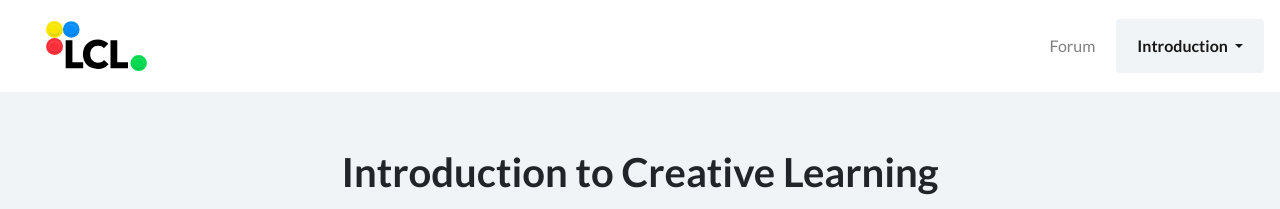
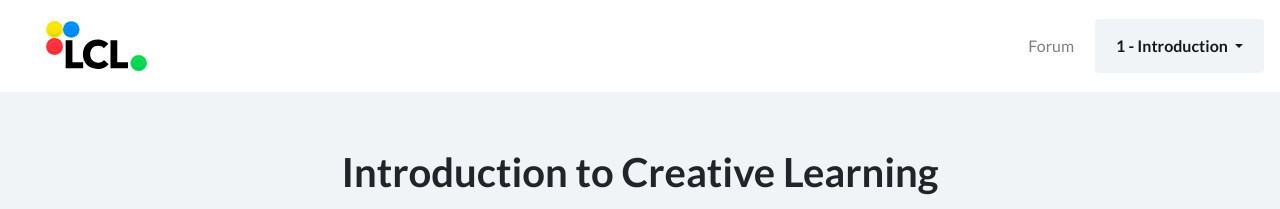
Before and after one commit to mitmedialab/lcl, a Jekyll site: the page built from _weeks/week1.md, in a window 1280 px wide and 900 px high. Shown: the top 209 px of the window. Built offline with Jekyll 4.4.1, drawn with Linux system fonts in a browser that asks for light colours; nearby versions of some CDN libraries.

Commit message:
Added all weeks to navbar module dropdown

```diff
--- a/_includes/navbar.html
+++ b/_includes/navbar.html
@@ -27,14 +27,15 @@
             <div class="dropdown-menu dropdown-menu-right">
               <a class="dropdown-item" href="{{ site.baseurl }}{% link get-started.md %}">Getting Started</a>
               <div class="dropdown-divider"></div>
-              {% for week in site.weeks %}
-                <a class="dropdown-item" href="{{ site.baseurl }}{{ week.url }}">
-                  {{week.navbar-name}}
-                  {% if site.current-week == week.id %}
+                <a class="dropdown-item" href="{{ site.baseurl }}{{ weeks/week1.md }}">
+                    1 - Introduction
                     <img id="current-week-indicator" src="{{ site.baseurl }}/images/peg_blue.svg" />
-                  {% endif %}
                 </a>
-              {% endfor %}
+                <a class="dropdown-item disabled" href="#">2 - Projects</a>
+                <a class="dropdown-item disabled" href="#">3 - Passion</a>
+                <a class="dropdown-item disabled" href="#">4 - Peers</a>
+                <a class="dropdown-item disabled" href="#">5 - Play</a>
+                <a class="dropdown-item disabled" href="#">6 - Creative Society</a>
             </div>
           </li>
         </ul>
--- a/_weeks/week1.md
+++ b/_weeks/week1.md
@@ -1,7 +1,7 @@
 ---
 layout: module
 
-navbar-name: Introduction
+navbar-name: 1 - Introduction
 
 title: Introduction to Creative Learning
 subtitle: This week includes an introduction to the course, a discussion of the Lifelong Kindergarten approach, and an opportunity to share a childhood object
```
Also changed, not shown: 11 other files.
